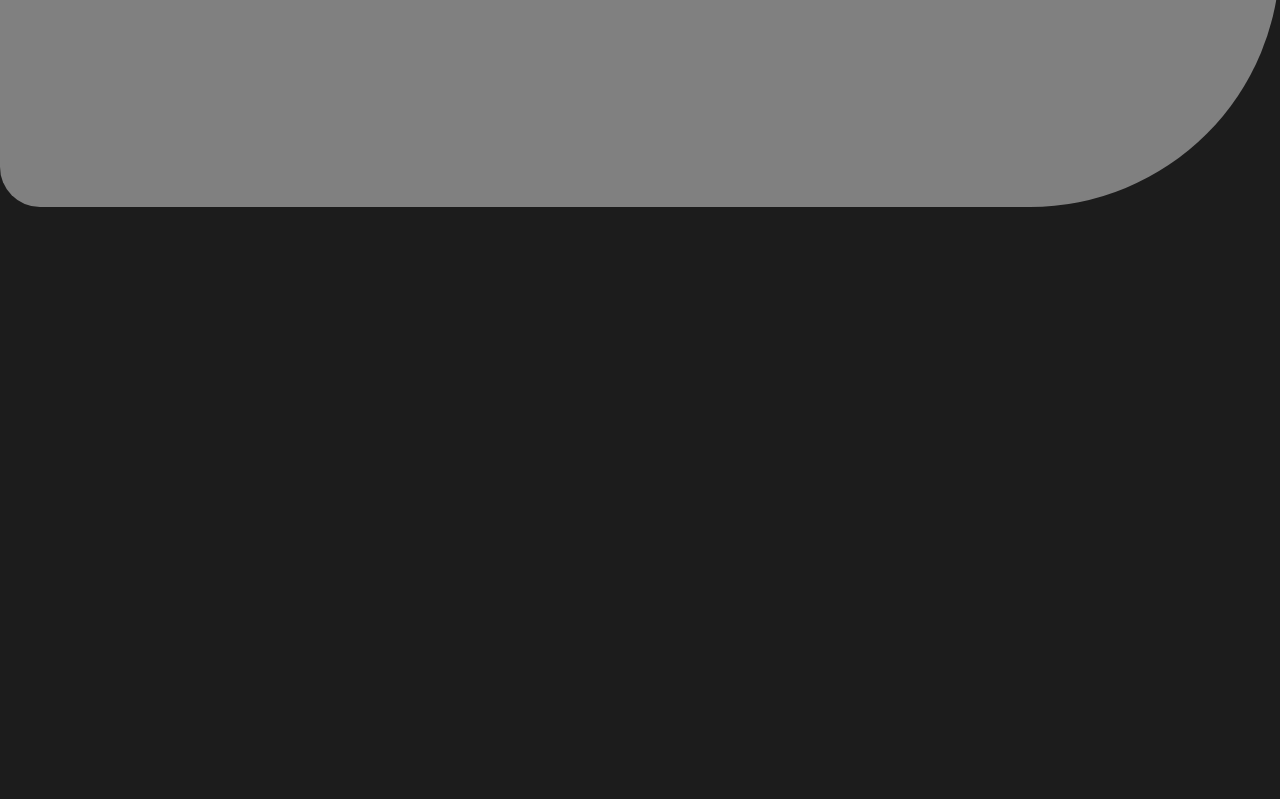
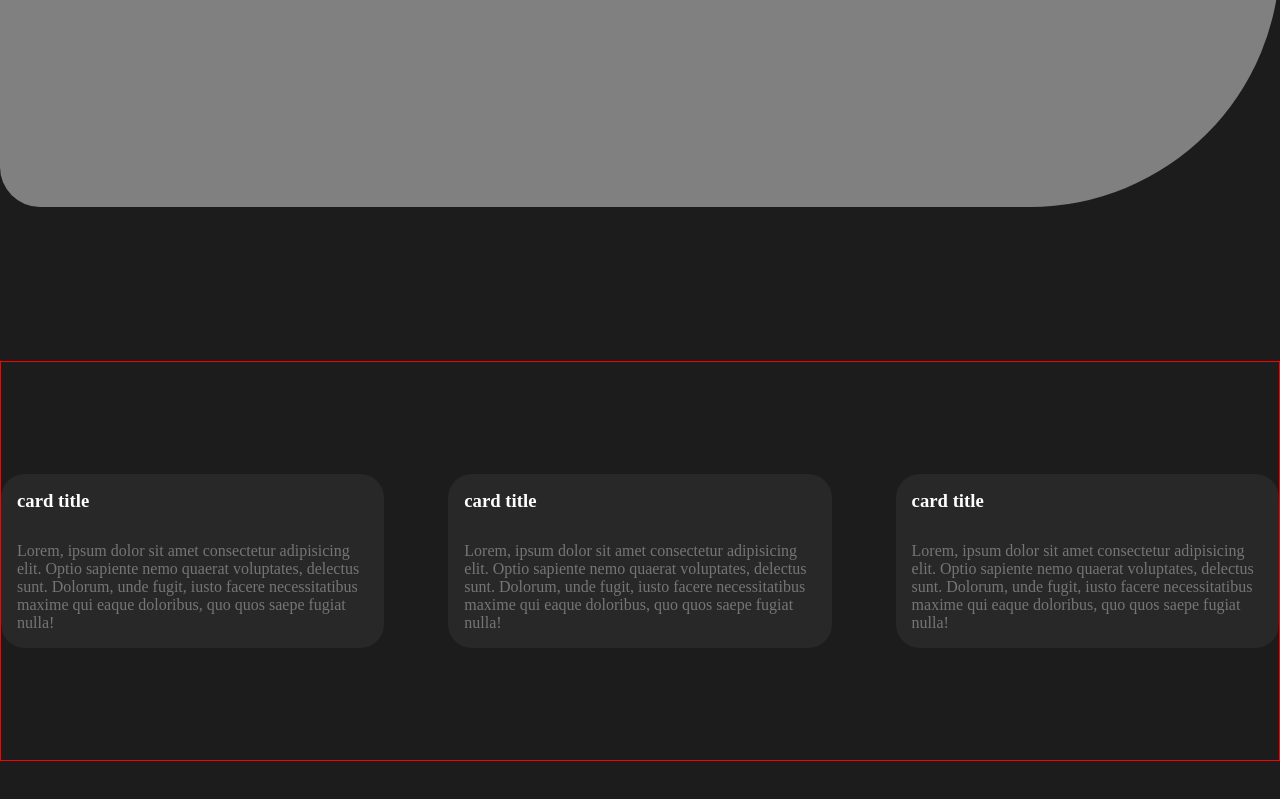
Before and after one commit to Daria-Tep/cats-donats, a plain HTML site: page index.html in a window 1280 px wide. Shown: the part 1283-2082 px from the top of the page. Before the commit the page ends 1644 px from the top, so only its background shows below. Drawn offline with Linux system fonts and the light colour scheme; a web font is replaced by a local one.

Commit message:
feat: блок с карточками, подсветка курсора

```diff
--- /dev/null
+++ b/animation/cards.js
@@ -0,0 +1,14 @@
+let cardsBlock = document.querySelector(".cardsBlock");
+let cards = document.querySelectorAll(".cardsBlock__card");
+let body = document.querySelector("body");
+let light = document.querySelector(".light");
+
+
+
+cardsBlock.addEventListener('mousemove', (e) => {
+    light.style.display = "block";
+    let indent = (window.innerWidth - cardsBlock.offsetWidth) / 2;
+
+    light.style.top = e.pageY - light.offsetHeight/2 + "px";
+    light.style.left  = e.pageX - indent - light.offsetWidth/2  + "px";
+});
--- a/index.html
+++ b/index.html
@@ -9,6 +9,7 @@
     <link rel="stylesheet" href="./styles/style.css" />
     <link rel="stylesheet" href="./styles/header.css" />
     <link rel="stylesheet" href="./styles/firstBlock.css" />
+    <link rel="stylesheet" href="./styles/cardsBlock.css" />
   </head>
   <body>
     <header class="mainHeader">
@@ -42,11 +43,43 @@
       </canvas>
     </section>
 
+    <canvas id="colorCanvas"></canvas>
 
-    <canvas id="colorCanvas"></canvas>
+    <section class="cardsBlock">
+      <div class="light"></div>
+
+      <div class="cardsBlock__card">
+        <h3>card title</h3>
+        <p>
+          Lorem, ipsum dolor sit amet consectetur adipisicing elit. Optio
+          sapiente nemo quaerat voluptates, delectus sunt. Dolorum, unde fugit,
+          iusto facere necessitatibus maxime qui eaque doloribus, quo quos saepe
+          fugiat nulla!
+        </p>
+      </div>
+      <div class="cardsBlock__card">
+        <h3>card title</h3>
+        <p>
+          Lorem, ipsum dolor sit amet consectetur adipisicing elit. Optio
+          sapiente nemo quaerat voluptates, delectus sunt. Dolorum, unde fugit,
+          iusto facere necessitatibus maxime qui eaque doloribus, quo quos saepe
+          fugiat nulla!
+        </p>
+      </div>
+      <div class="cardsBlock__card">
+        <h3>card title</h3>
+        <p>
+          Lorem, ipsum dolor sit amet consectetur adipisicing elit. Optio
+          sapiente nemo quaerat voluptates, delectus sunt. Dolorum, unde fugit,
+          iusto facere necessitatibus maxime qui eaque doloribus, quo quos saepe
+          fugiat nulla!
+        </p>
+      </div>
+    </section>
 
     <script src="./animation/donatCat.js" type="module"></script>
     <script src="./animation/colorBlock.js" type="module"></script>
     <script src="./animation/stars.js" type="module"></script>
+    <script src="./animation/cards.js" type="module"></script>
   </body>
 </html>
--- /dev/null
+++ b/styles/cardsBlock.css
@@ -0,0 +1,29 @@
+.cardsBlock {
+    width: 100%;
+    display: flex;
+    justify-content: space-between;
+    align-items: center;
+    gap: 24px;
+    margin-bottom: 300px;
+    height: 400px;
+    border: 1px solid red;
+}
+
+.cardsBlock__card {
+    width: 30%;
+    padding: 16px;
+    border-radius: 24px;
+    background-color:  #282828;
+
+}
+
+.cardsBlock__card h3 {
+    background-color:  inherit;
+    margin-bottom: 30px;
+    color: var(--main-text-color);
+}
+
+.cardsBlock__card p {
+    background-color:  inherit;
+    color: #757575;
+}
--- a/styles/style.css
+++ b/styles/style.css
@@ -61,9 +61,25 @@ h2 {
 }
 
 .animateBigStar {
-    filter: blur(3px);
-    animation: 5s linear 1s infinite star;
-  }
+  filter: blur(3px);
+  animation: 5s linear 1s infinite star;
+}
+
+.light {
+  position: absolute;
+  display: none;
+  background: radial-gradient(
+    circle,
+    rgb(218, 181, 241) 3%,
+    rgb(138, 92, 175) 46%,
+    rgb(99, 65, 124) 100%
+  );
+  filter: blur(10px);
+  opacity: 0.5;
+  width: 200px;
+  height: 200px;
+  border-radius: 50%;
+}
 
 @keyframes star {
   0% {
```
